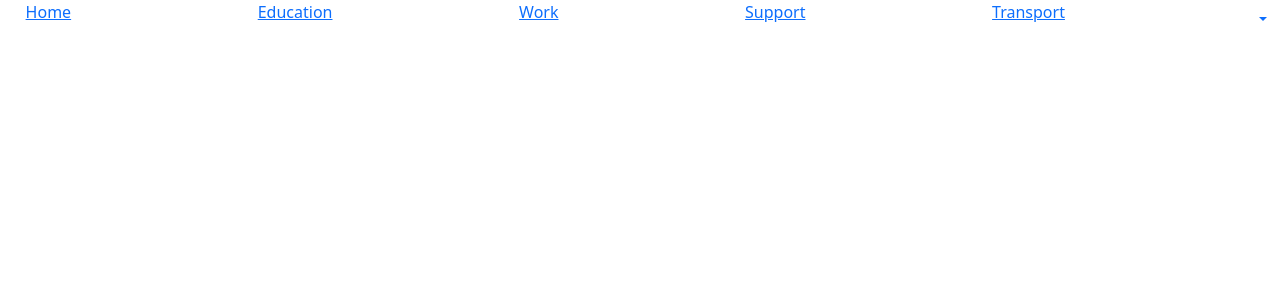
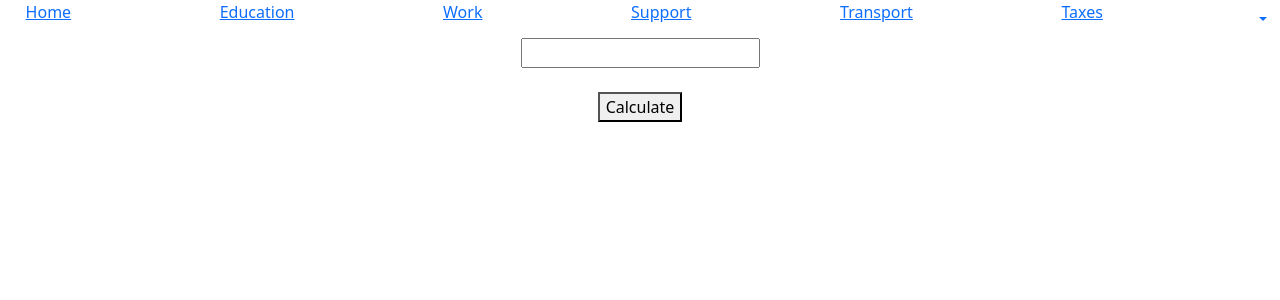
Before and after one commit to AllanNastin/AcuWelfare, a React (Create React App) app: page /taxes in a window 1280 px wide. Shown: the top 300 px of the page. Built offline with nearby package versions, Linux system fonts and the light colour scheme; some icons are missing.

Commit message:
Add Tax Calculator Page Add Tax Calculation to Console

```diff
--- a/public/assets/locales/en/translation.json
+++ b/public/assets/locales/en/translation.json
@@ -7,5 +7,8 @@
     "education_button": "Education",
     "work_button": "Work",
     "support_button": "Support",
-    "transport_button": "Transport"
+    "transport_button": "Transport",
+    "taxes_button": "Taxes",
+    "submit_button": "Submit",
+    "calculate_button": "Calculate"
 }
--- a/public/assets/locales/ru/translation.json
+++ b/public/assets/locales/ru/translation.json
@@ -7,5 +7,8 @@
     "education_button": "Образование",
     "work_button": "Работа",
     "support_button": "Поддержка",
-    "transport_button": "Транспорт"
+    "transport_button": "Транспорт",
+    "taxes_button": "Налоги",
+    "submit_button": "Отправить",
+    "calculate_button": "Рассчитать"
 }
--- a/public/assets/locales/ua/translation.json
+++ b/public/assets/locales/ua/translation.json
@@ -7,5 +7,8 @@
     "education_button": "Образование",
     "work_button": "Работа",
     "support_button": "Підтримка",
-    "transport_button": "Транспорт"
+    "transport_button": "Транспорт",
+    "taxes_button": "Податки",
+    "submit_button": "Підтвердити",
+    "calculate_button": "Розрахувати"
 }
--- a/src/App.js
+++ b/src/App.js
@@ -9,6 +9,7 @@ import {Home} from './Components/Pages/Home'
 import { Support } from "./Components/Pages/Support"
 import { Transport } from "./Components/Pages/Transport"
 import { Work } from "./Components/Pages/Work"
+import { Taxes } from './Components/Pages/Taxes'
 
 function App() {
   return (
@@ -20,6 +21,7 @@ function App() {
         <Route exact path="/work" element={<Work />} />
         <Route exact path="/support" element={<Support />} />
         <Route exact path="/transport" element={<Transport />} />
+        <Route exact path="/taxes" element={<Taxes />} />
       </Routes>
     </Router>
   );
--- a/src/Components/CSS/Flex.css
+++ b/src/Components/CSS/Flex.css
@@ -1,15 +1,20 @@
-.flex{
-    display: flex;
+.flex {
+  display: flex;
 }
-.flex-equal-spacing{
-    justify-content: space-between;
+
+.flex-centre {
+  flex-direction: column;
+  align-items: center;
+}
+.flex-equal-spacing {
+  justify-content: space-between;
 }
 
 @media screen and (max-width: 600px) {
-    .flex{
-        flex-direction: column;
-        align-items: center;
-    }
+  .flex {
+    flex-direction: column;
+    align-items: center;
+  }
 }
 /* flex-direction: row;
 flex-wrap: wrap;
--- a/src/Components/Header/Header.js
+++ b/src/Components/Header/Header.js
@@ -41,6 +41,7 @@ const Header = () => {
         <Link className="margin-left" to="/work">{t("work_button")}</Link>
         <Link className="margin-left" to="/support">{t("support_button")}</Link>
         <Link className="margin-left" to="/transport">{t("transport_button")}</Link>
+        <Link className="margin-left" to="/taxes">{t("taxes_button")}</Link>
       <div className="grid-right">
         <div className="d-flex justify-content-end">
           <div className="dropdown">
--- /dev/null
+++ b/src/Components/Pages/Taxes.jsx
@@ -0,0 +1,95 @@
+import { useTranslation } from "react-i18next";
+
+import "../CSS/Flex.css";
+// import { useState } from "react";
+
+var grossPay = 6;
+var taxCredit = 3400;
+var cutOff = 45800;
+var lowBand = 0.2;
+var highBand = 0.4;
+var grossPay = 0;
+var netPay = 0;
+var paye = 0;
+var usc = 0;
+var prsi = 0;
+var taxPay = 0;
+var uscCuttOff = 13000;
+var uscFirstBand = 12012;
+var uscSecondBand = 21295;
+var uscThirdBand = 70044;
+var uscFirstTaxRate = 0.005;
+var uscSecondTaxRate = 0.02;
+var uscThirdTaxRate = 0.045;
+var uscFourthTaxRate = 0.08;
+var uscFifthTaxRate = 0.11;
+
+var prsiCutOff = 352 * 52;
+var prsiTaxRate = 0.04;
+
+export const Taxes = () => {
+  const { t } = useTranslation();
+  const getInputValue = (event) => {
+    grossPay = event.target.value;
+    // console.log(grossPay);
+  };
+  const calculateTax = () => {
+    if (grossPay <= cutOff) {
+      paye = grossPay * lowBand;
+    } else if (grossPay > cutOff) {
+      paye = cutOff * lowBand + (grossPay - cutOff) * highBand;
+    }
+    if (paye <= taxCredit) {
+      paye = 0;
+    } else {
+      paye -= taxCredit;
+    }
+    if (grossPay > uscCuttOff) {
+      usc = uscFirstBand * uscFirstTaxRate;
+      if (grossPay > uscSecondBand) {
+        usc += (uscSecondBand - uscFirstBand) * uscSecondTaxRate;
+      } else {
+        usc += (grossPay - uscFirstBand) * uscSecondTaxRate;
+      }
+      if (grossPay > uscThirdBand) {
+        usc += (uscThirdBand - uscSecondBand) * uscThirdTaxRate;
+        usc += (grossPay - uscThirdBand) * uscFourthTaxRate;
+      } else if (grossPay > uscSecondBand) {
+        usc += (grossPay - uscSecondBand) * uscThirdTaxRate;
+      }
+    }
+
+    if (grossPay > prsiCutOff) {
+      prsi = grossPay * prsiTaxRate;
+    }
+    taxPay = paye + prsi + usc;
+    netPay = grossPay - taxPay;
+    console.log(
+      "Gross Pay: €" +
+        grossPay +
+        "\nTaxes due: €" +
+        taxPay +
+        "\n PAYE: €" +
+        paye +
+        "\n PRSI: €" +
+        prsi +
+        "\n USC: €" +
+        usc +
+        "\nNet pay: €" +
+        netPay
+    );
+  };
+
+  return (
+    <div className="flex flex-centre">
+      <input type="text" name="userInput" onChange={getInputValue} />
+      {/* <input type="submit" value={t("calculate_button")} /> */}
+      <br />
+      {/* take user input and print it */}
+      <button onClick={calculateTax}>{t("calculate_button")}</button>
+      {/* <span>{netPay}</span> */}
+      {/* <input type={"text"} onChange={getInputValue}/> */}
+      {/* <button onClick={getInputValue}>Calculate Taxes newNumber: {newNumber}</button> */}
+    </div>
+  );
+};
```
